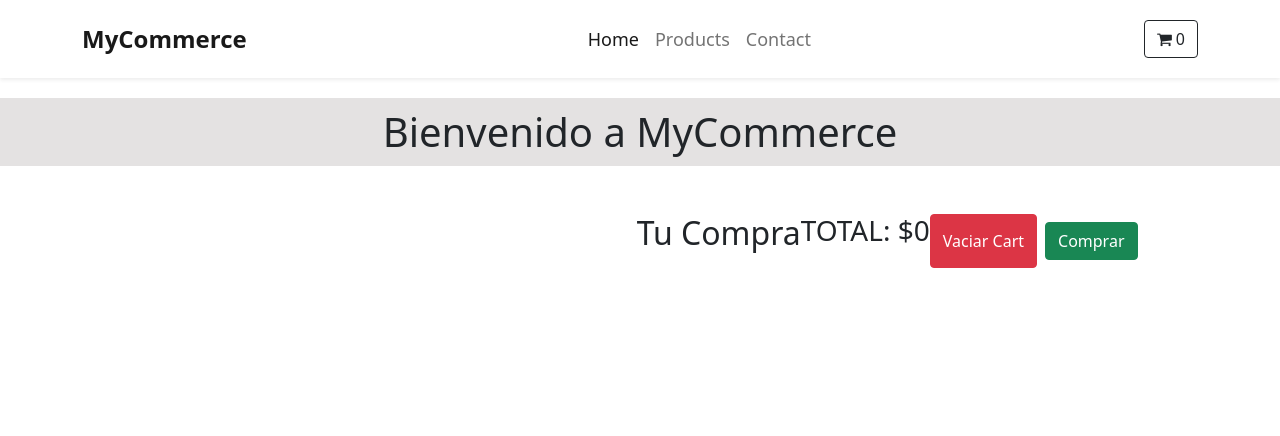
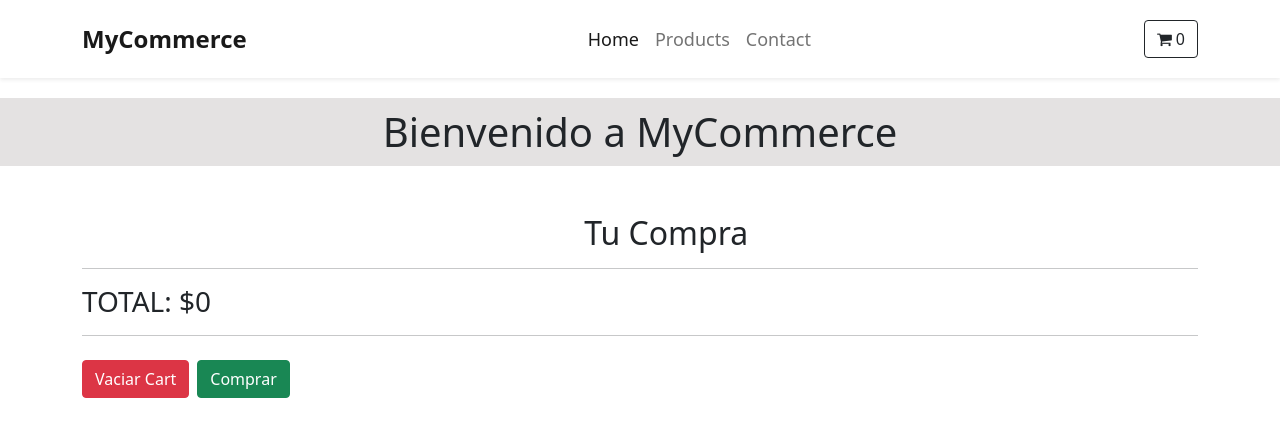
Before and after one commit to francasanas/CoderProyectoReact, a React (Create React App) app: page /Cart in a window 1280 px wide. Shown: the top 436 px of the page. Built offline with nearby package versions, Linux system fonts and the light colour scheme.

Commit message:
arreglandodiseño2

```diff
--- a/src/components/PadreItemListContainer/ItemList/ItemList.css
+++ b/src/components/PadreItemListContainer/ItemList/ItemList.css
@@ -1,10 +1,10 @@
 h2{
     margin-left: 45%;
 }
-.container{
+/* .conteiner{
     width: 300px;
     display: flex;
     flex-direction: row;
+    justify-content: center;
     flex-wrap: wrap;
-    justify-content: center;
-}
+} */
--- a/src/components/PadreItemListContainer/ItemList/ItemList.js
+++ b/src/components/PadreItemListContainer/ItemList/ItemList.js
@@ -5,7 +5,7 @@ import Item from '../Item/Item'
 const ItemList = ( {productos} ) => {
     return (
         <>
-            <div className='container'>
+            <div className='conteiner d-flex flex-row justify-content-center flex-wrap'>
 
                 {productos.map( (el) => <Item key={el.id} {...el}/>)}
 
```
